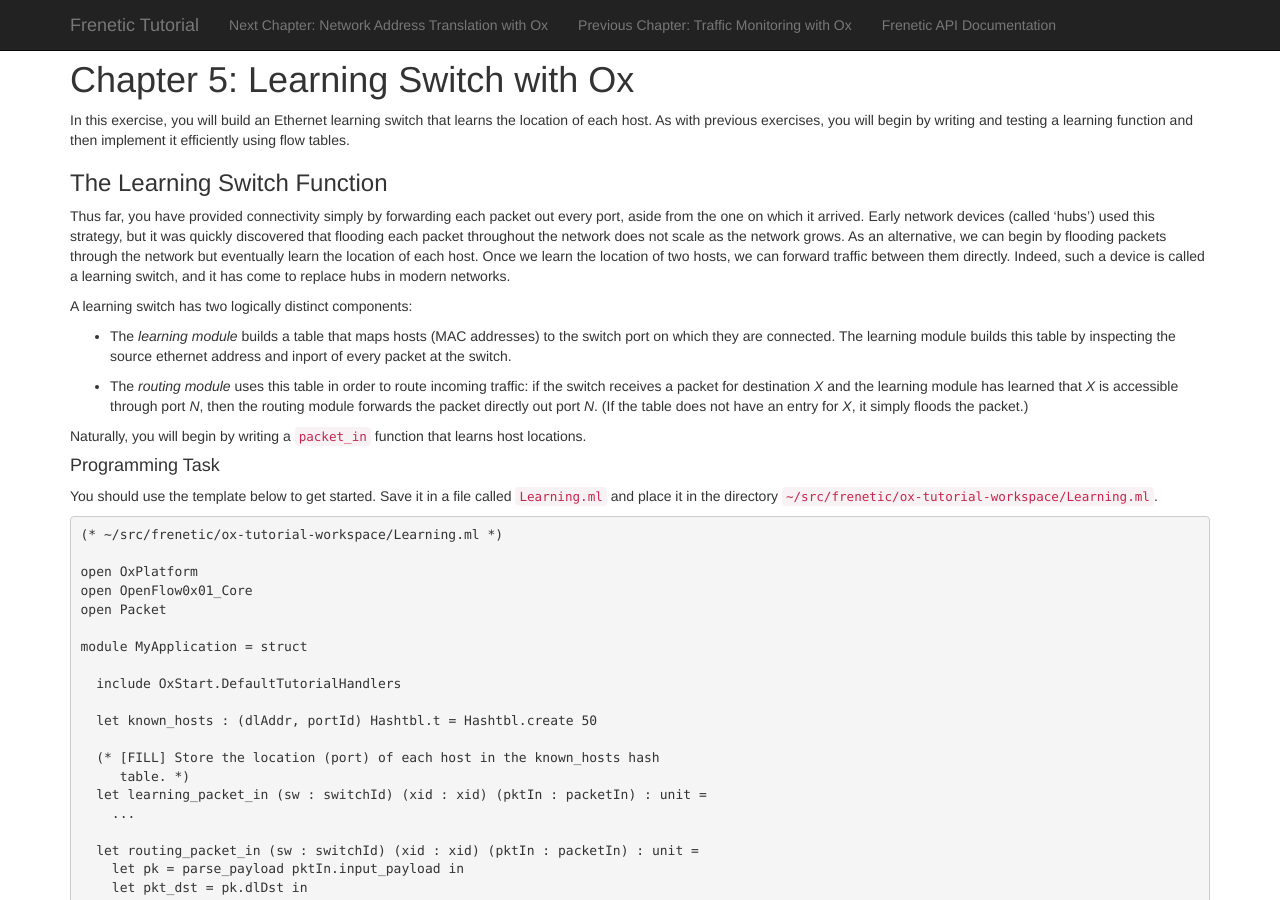
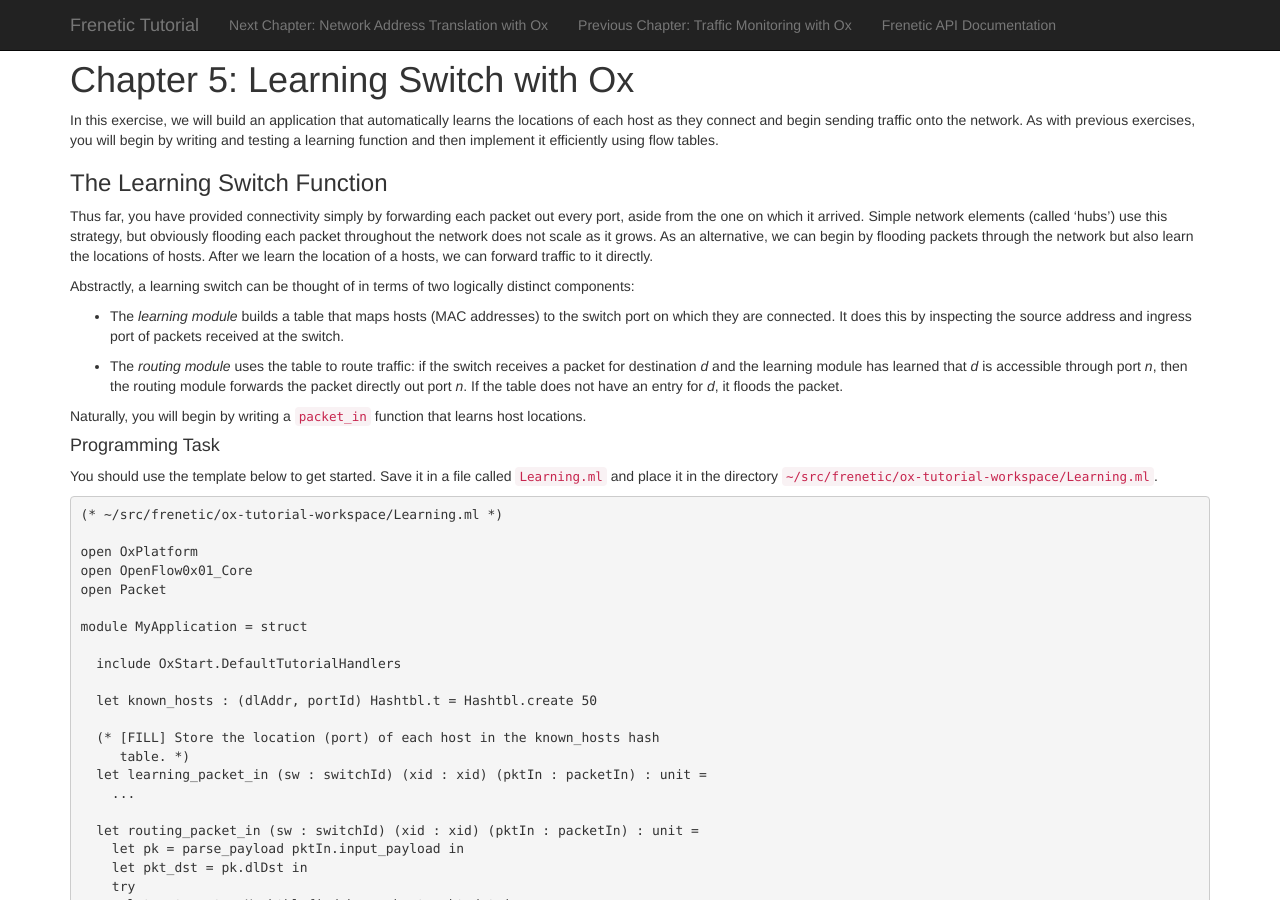
Before and after one commit to frenetic-lang/tutorials, a Jekyll site: the page built from OxLearning/index.md, in a window 1280 px wide and 900 px high. Built offline with Jekyll 4.4.1, drawn with Linux system fonts in a browser that asks for light colours; nearby versions of some CDN libraries; some of the changed text lies outside the part shown.

Commit message:
polish in ox learning

```diff
--- a/OxLearning/index.md
+++ b/OxLearning/index.md
@@ -3,43 +3,43 @@
 title: Learning Switch with Ox
 ---
 
-
-In this exercise, you will build an Ethernet learning switch that learns the
-location of each host.  As with previous exercises, you will begin by writing
-and testing a learning function and then implement it efficiently using flow
-tables.
+In this exercise, we will build an application that automatically
+learns the locations of each host as they connect and begin sending
+traffic onto the network.  As with previous exercises, you will begin
+by writing and testing a learning function and then implement it
+efficiently using flow tables.
 
 ### The Learning Switch Function
 
-Thus far, you have provided connectivity simply by forwarding each packet out
-every port, aside from the one on which it arrived. Early network devices
-(called 'hubs') used this strategy, but it was quickly discovered that flooding
-each packet throughout the network does not scale as the network grows.  As an
-alternative, we can begin by flooding packets through the network but
-eventually learn the location of each host.  Once we learn the location of two
-hosts, we can forward traffic between them directly.  Indeed, such a device is
-called a learning switch, and it has come to replace hubs in modern networks.
+Thus far, you have provided connectivity simply by forwarding each
+packet out every port, aside from the one on which it arrived. Simple
+network elements (called 'hubs') use this strategy, but obviously
+flooding each packet throughout the network does not scale as it
+grows. As an alternative, we can begin by flooding packets through the
+network but also learn the locations of hosts. After we learn the
+location of a hosts, we can forward traffic to it directly.
 
-A learning switch has two logically distinct components:
+Abstractly, a learning switch can be thought of in terms of two
+logically distinct components:
 
 - The *learning module* builds a table that maps hosts (MAC addresses)
-  to the switch port on which they are connected. The learning module
-  builds this table by inspecting the source ethernet address and inport
-  of every packet at the switch.
+  to the switch port on which they are connected. It does this by
+  inspecting the source address and ingress port of packets received
+  at the switch.
 
-- The *routing module* uses this table in order to route incoming traffic:
-  if the switch receives a packet for destination _X_ and the learning
-  module has learned that _X_ is accessible through port _N_, then the
-  routing module forwards the packet directly out port _N_. (If the table
-  does not have an entry for _X_, it simply floods the packet.)
+- The *routing module* uses the table to route traffic: if the switch
+  receives a packet for destination _d_ and the learning module has
+  learned that _d_ is accessible through port _n_, then the routing
+  module forwards the packet directly out port _n_. If the table does
+  not have an entry for _d_, it floods the packet.
 
-Naturally, you will begin by writing a `packet_in` function that learns host
-locations.
+Naturally, you will begin by writing a `packet_in` function that
+learns host locations.
 
 #### Programming Task
 
-You should use the template below to get started.  Save it in a file called
-`Learning.ml` and place it in the directory
+You should use the template below to get started.  Save it in a file
+called `Learning.ml` and place it in the directory
 `~/src/frenetic/ox-tutorial-workspace/Learning.ml`.
 
 ~~~ ocaml
@@ -143,17 +144,18 @@
   mininet> pingall
   ~~~
 
-- Run `pingall` again to ensure that connectivity remains after the first round
-of learning:
+- Run `pingall` again to ensure that connectivity remains after the
+first round of learning:
 
   ~~~
   mininet> pingall
   ~~~
 
-At this point, your learning switch should have learned the locations of all
-three hosts.  To test that your controller no longer floods traffic, we will
-invoke `tcpdump` to monitor packets arriving at `h1` while sending traffic
-from `h2` to `h3`.  No traffic should reach `h1`.
+At this point, your learning switch should have learned the locations
+of all three hosts.  To test that your controller no longer floods
+traffic, we will invoke `tcpdump` to monitor packets arriving at `h1`
+while sending traffic from `h2` to `h3`.  No traffic should reach
+`h1`.
 
   * In Mininet, start new terminals for `h1`, `h2`, and `h3`:
 
@@ -188,51 +190,52 @@
     # curl 10.0.0.2:80
     ~~~
 
-  * Finally, check the status of `tcpdump` in the terminal for `h1`; it should
-    still be hanging, listening for an incoming packet.  If it terminated with
-    the message `1 packet captured`, then your controller sent a packet to `h1`
-    as well as `h2` (flooded the network).
+  * Finally, check the status of `tcpdump` in the terminal for `h1`;
+    it should still be hanging, listening for an incoming packet.  If
+    it terminated with the message `1 packet captured`, then your
+    controller sent a packet to `h1` as well as `h2` (flooded the
+    network).
 
-    > Note that this will fail if you have not already used `ping` to learn the
-    > locations of `h2` and `h3` before starting `tcpdump`.  Can you see why?
+    > Note that this will fail if we have not already used `ping` to
+    > learn the locations of `h2` and `h3` before starting `tcpdump`.
 
 ### An Efficient Learning Switch
 
-Sending traffic directly to its destination is a clear improvement over simply
-flooding, but we can do better. Just as in each previous chapter, we would like
-to install rules to keep forwarding on the switch. But this time, we cannot be
-entirely proactive.  Imagine, for a moment, that we intend our controller to
-work seamlessly with any number of hosts with arbitrary MAC addresses, rather
-than the prescribed topology we have tested with so far.  In this case, we must
-ensure that the first packet sent from each host is directed to the controller,
-so that we might learn its location.
+Sending packets directly to their destinations is a clear improvement
+over flooding, but we can do better. Just as in each previous chapter,
+we would like to install rules to keep forwarding on the switch. But
+this time, we cannot be entirely proactive.  Imagine, for a moment,
+that we intend our controller to work seamlessly with any number of
+hosts with arbitrary MAC addresses, rather than the prescribed
+topology we have tested with so far.  In this case, we must ensure
+that the first packet sent from each host is directed to the
+controller, so that we might learn its location.
 
 #### Programming Task
 
-Augment the `try..with` block in the `routing_packet_in` function to install
-two new flows when a packet arrives and `known_hosts` contains the location of
-the destination host.  Together, these two flows should enable direct,
-bidirectional communication between the source and desination hosts.
+Augment the `try..with` block in the `routing_packet_in` function to
+install two new flows when a packet arrives and `known_hosts` contains
+the location of the destination host.  Together, these two flows
+should enable direct, bidirectional communication between the source
+and desination hosts.
 
-> Hint: only install new flow rules when both the source and destination host
-> locations are known.  Otherwise, the controller may not learn the location of
-> every host. For example, the first packet `h1` sends to `h2` will be
-> redirected to the controller, and the controller will learn the location of
-> `h1`.  If the controller immediately installs a rule directing all traffic
-> destined for `h1` out the correct port, then the switch will keep all future
-> traffic from `h2` to `h1` in the dataplane, preventing the controller from
-> learning the location of `h2` by observing its outgoing traffic in the form
-> of `packet_in` messages.
+> Hint: only install new flow rules when both the source and
+> destination host locations are known.  Otherwise, the controller may
+> not learn the location of every host. For example, the first packet
+> `h1` sends to `h2` will be redirected to the controller, and the
+> controller will learn the location of `h1`.  If the controller
+> immediately installs a rule directing all traffic destined for `h1`
+> out the correct port, then the switch will keep all future traffic
+> from `h2` to `h1` in the dataplane, preventing the controller from
+> learning the location of `h2` by observing its outgoing traffic in
+> the form of `packet_in` messages.
 
-After the controller learns the location of every host, no more packets should
-arrive on the controller.
+After the controller learns the location of every host, no more
+packets should arrive on the controller.
 
-#### Compiling and Testing your Efficient Learning Switch
+#### Compiling and Testing the Efficient Learning Switch
 
-You should build and test your learning switch as before.
-
-
-[Ch6]: 06-OxNat
+Build and test the learning switch as before.
 
 [Action]: http://frenetic-lang.github.io/frenetic/docs/OpenFlow0x01.Action.html
 
```
Also changed, not shown: other parts of OxLearning/index.md (+15 -14 lines).
